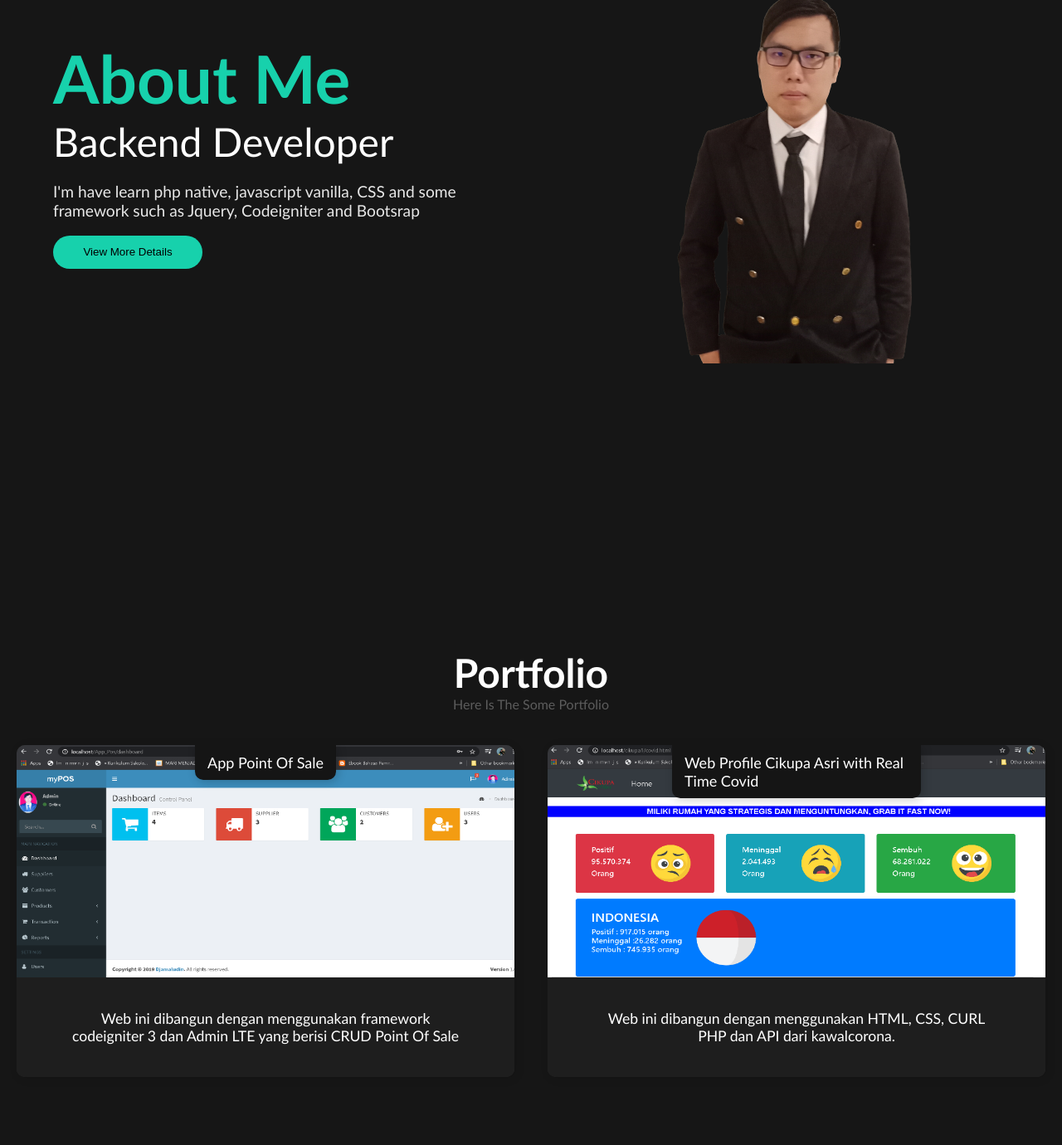
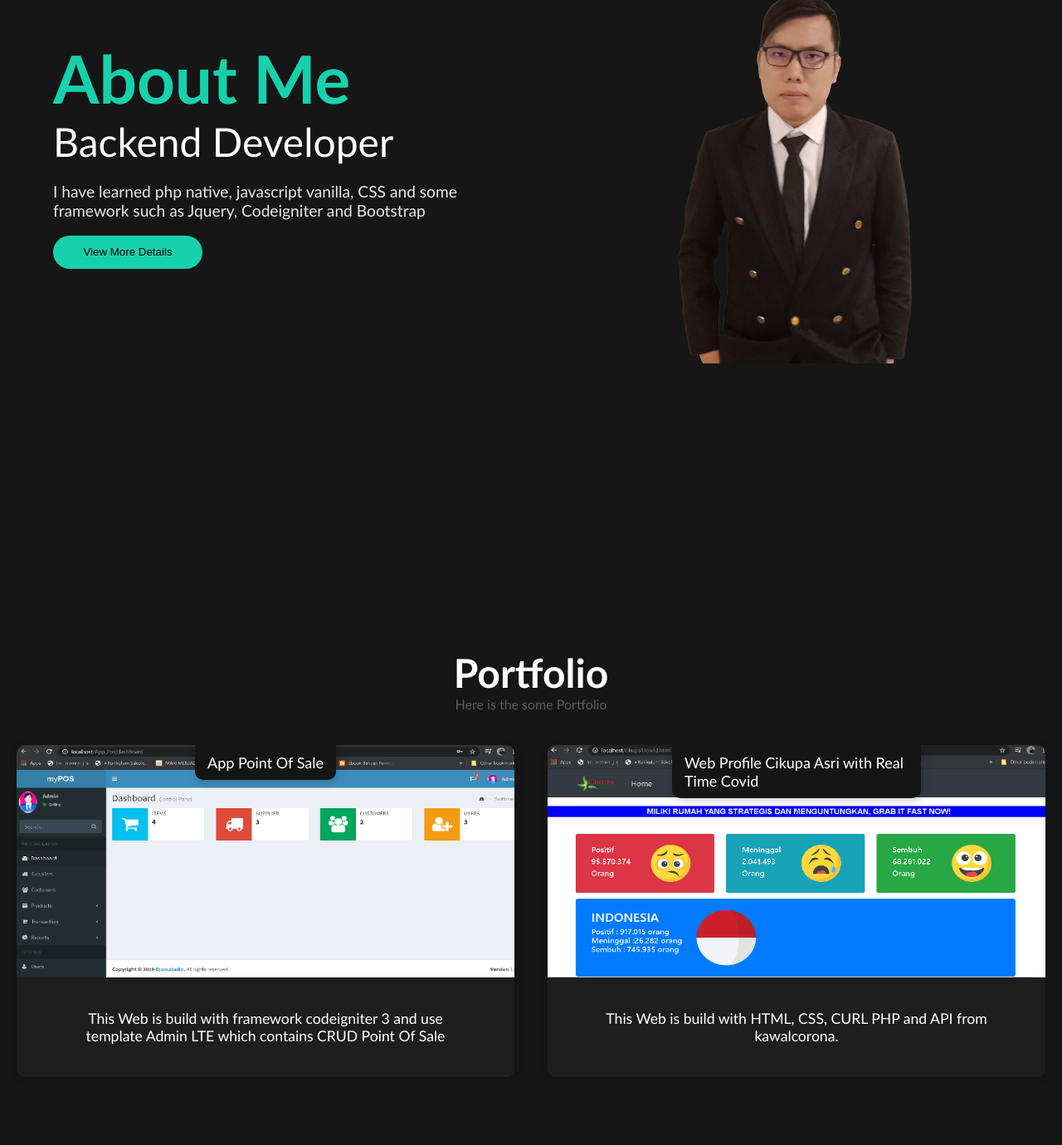
Before and after one commit to djamaludinwijaya/djamaludinwijaya.github.io, a plain HTML site: page index.html in a window 1280 px wide. Shown: the part 1040-2420 px from the top of the page at 83% size. Drawn offline with Linux system fonts and the light colour scheme.

Commit message:
konsisten ke language english

```diff
--- a/index.html
+++ b/index.html
@@ -61,8 +61,8 @@
 		<div class="about-text">
 			<h1>About Me</h1>
 			<h2>Backend Developer</h2>
-			<p>I'm have learn php native, javascript vanilla, CSS and some framework such as Jquery, Codeigniter and
-				Bootsrap</p>
+			<p>I have learned php native, javascript vanilla, CSS and some framework such as Jquery, Codeigniter and
+				Bootstrap</p>
 			<button>View More Details</button>
 		</div>
 		<!--about-model----------------->
@@ -77,7 +77,7 @@
 		<!--heading-------------->
 		<div class="s-heading">
 			<h1>Portfolio</h1>
-			<p>Here Is The Some Portfolio</p>
+			<p>Here is the some Portfolio</p>
 		</div>
 		<!--services-box-container--------->
 		<div class="b-container">
@@ -92,8 +92,7 @@
 				</div>
 				<!--text----------------->
 				<div class="s-b-text">
-					<a href="#">Web ini dibangun dengan menggunakan framework codeigniter 3 dan Admin LTE yang berisi
-						CRUD Point Of Sale</a>
+					<a href="#">This Web is build with framework codeigniter 3 and use template Admin LTE which contains CRUD Point Of Sale</a>
 				</div>
 			</div>
 			<!--box-2---------------->
@@ -107,7 +106,7 @@
 				</div>
 				<!--text----------------->
 				<div class="s-b-text">
-					<a href="#">Web ini dibangun dengan menggunakan HTML, CSS, CURL PHP dan API dari kawalcorona.</a>
+					<a href="#">This Web is build with HTML, CSS, CURL PHP and API from kawalcorona.</a>
 				</div>
 			</div>
 
@@ -196,7 +195,7 @@
 	<!--contact-form------------------->
 	<section id="footer">
 
-		<p>2020 All Rights Reserved By Djamaludin</p>
+		<p>2021 All Rights Reserved By Djamaludin</p>
 	</section>
 
 	<script type="text/javascript" src="js/JQuery3.3.1.js"></script>
```
